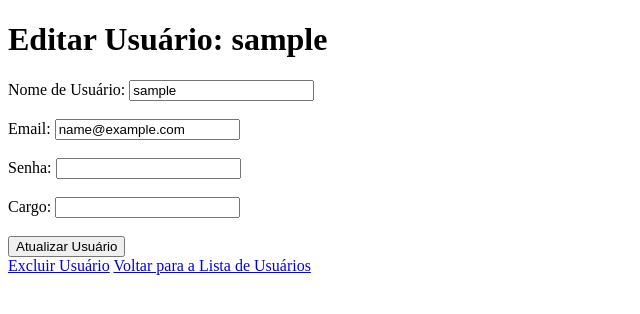
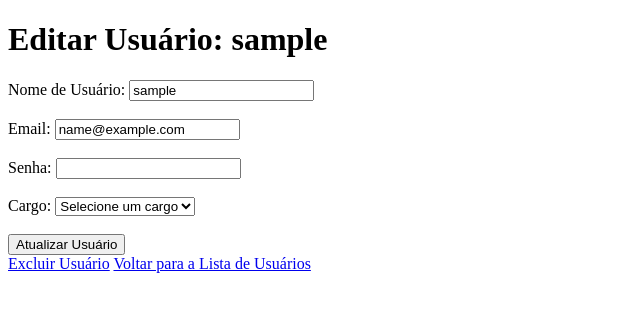
Before and after one commit to rcereal/SGS_IndustriasWayne, a Django app: page /sistema_de_seguranca/editar-usuario/1/ in a window 1280 px wide. Shown: the top 314 px of the page, without its empty margins (0-640 px from the left). Run offline with Django 5.2, Linux system fonts and the light colour scheme; the visitor is signed in with stand-in values (Sample User, id 1); data comes from the database, SQL or seed files in the repository.

Commit message:
add permissoes

```diff
--- a/controle_de_acesso/sistema_de_seguranca/models.py
+++ b/controle_de_acesso/sistema_de_seguranca/models.py
@@ -16,9 +16,15 @@ class Recurso(models.Model):
         return self.nome
 
 class Profile(models.Model):
+    cargo_choices = [
+        ('Gerente', 'Gerente | Mordomo'),
+        ('Funcionario', 'Vilão'),
+        ('Assistente', 'Assistente'),
+    ]
+
     user = models.OneToOneField(User, on_delete=models.CASCADE)
     codigo_recuperacao = models.CharField(max_length=20, blank=True)
-    cargo = models.CharField(max_length=100, blank=True)
+    cargo = models.CharField(max_length=100, choices=cargo_choices, blank=True)
 
     def __str__(self):
         return f'{self.user.username} Profile'
--- a/controle_de_acesso/sistema_de_seguranca/templates/gerenciar_usuario.html
+++ b/controle_de_acesso/sistema_de_seguranca/templates/gerenciar_usuario.html
@@ -19,7 +19,15 @@
         <input type="password" name="password" required><br><br>
 
         <label for="cargo">Cargo:</label>
-        <input type="text" name="cargo" value="{% if usuario and usuario.profile %}{{ usuario.profile.cargo }}{% else %}{% endif %}" required><br><br>
+        <select name="cargo" required>
+            <option value="">Selecione um cargo</option>
+            {% for valor, rotulo in usuario.profile.cargo_choices %}
+                <option value="{{ valor }}" {% if usuario and usuario.profile.cargo == valor %}selected{% endif %}>
+                    {{ rotulo }}
+                </option>
+            {% endfor %}
+        </select>
+        <br><br>
 
         <button type="submit">{% if usuario %}Atualizar Usuário{% else %}Criar Usuário{% endif %}</button><br>
     </form>
--- /dev/null
+++ b/controle_de_acesso/sistema_de_seguranca/utils.py
@@ -0,0 +1,4 @@
+from .models import Profile
+
+def check_cargo(user, required_cargo):
+    return user.is_authenticated and hasattr(user, 'profile') and user.profile.cargo in required_cargo or user.is_staff
--- a/controle_de_acesso/sistema_de_seguranca/views.py
+++ b/controle_de_acesso/sistema_de_seguranca/views.py
@@ -10,6 +10,7 @@ from django.core.mail import send_mail
 from django.db import transaction
 from .models import Recurso, Profile
 from .forms import Form_do_Recurso
+from .utils import check_cargo
 
 
 def home(request):
@@ -116,12 +117,12 @@ def redefinir_senha(request, codigo_recuperacao):
 
     return render(request, 'redefinir_senha.html', {"codigo_recuperacao": codigo_recuperacao})
 
-@user_passes_test(lambda u: u.is_staff)
+@user_passes_test(lambda u: check_cargo(u, ['Funcionario', 'Gerente', 'Assistente']))
 def lista_de_usuarios(request):
     usuarios = User.objects.all()  # Pega todos os usuários cadastrados
     return render(request, 'lista_usuarios.html', {'usuarios': usuarios})
 
-@user_passes_test(lambda u: u.is_staff)
+@user_passes_test(lambda u: check_cargo(u, ['Gerente', 'Assistente']))
 def adicionar_usuario(request):
     if request.method == 'POST':
         username = request.POST.get('username')
@@ -144,7 +145,7 @@ def adicionar_usuario(request):
 
     return render(request, 'adicionar_usuario.html')
 
-@user_passes_test(lambda u: u.is_staff)
+@user_passes_test(lambda u: check_cargo(u, ['Gerente']))
 def gerenciar_usuario(request, user_id=None):
     usuario = get_object_or_404(User, id=user_id) if user_id else None
 
@@ -182,7 +183,7 @@ def gerenciar_usuario(request, user_id=None):
     return render(request, 'gerenciar_usuario.html', {"usuario": usuario})
 
 
-@user_passes_test(lambda u: u.is_staff)
+@user_passes_test(lambda u: check_cargo(u, ['Gerente']))
 def excluir_usuario(request, user_id):
     usuario = get_object_or_404(User, id=user_id)
 
```
